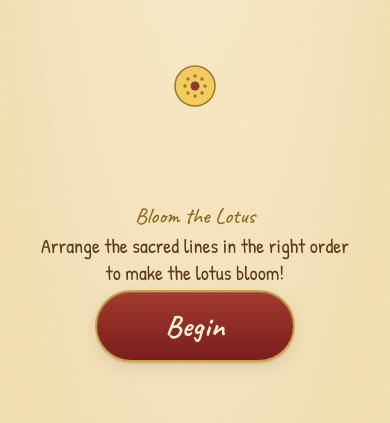
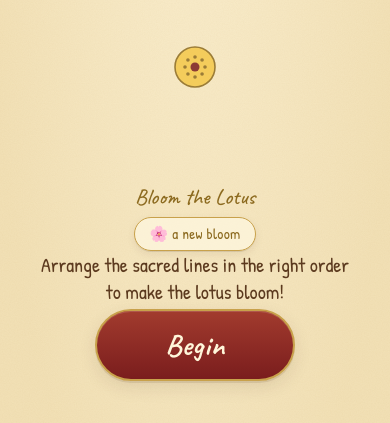
Before and after one commit to lodhakartik/navkar-arrange, a website with bundled scripts: page www/index.html in a window 390 px wide. Shown: the part 313-736 px from the top of the page. Built offline with nearby package versions, Linux system fonts and the light colour scheme; no server answers; a web font is replaced by a local one.

Commit message:
Counter: prominent pill above Begin + reliable placeholder
- Move #play-count between caption and subtitle so it's always
  above the fold on phones (was buried below the Begin button).
- Pill styling: parchment background, gold border, rounded full,
  matches the site's badge. Lotus 🌸 icon as the consistent prefix.
- Synchronous placeholder ("🌸 …") rendered immediately; replaced
  by "🌸 N children have played" once the fetch resolves.
- Friendly fallback ("🌸 a new bloom") instead of empty pill if
  the counter API is unreachable.
- counter.js: Number.isFinite guard so count=0 surfaces correctly
  (was treated as falsy).

```diff
--- a/www/index.html
+++ b/www/index.html
@@ -27,9 +27,9 @@
       </h1>
       <div id="intro-lotus" class="lotus-host"></div>
       <span class="lotus-caption" id="lotus-caption">Bloom the Lotus</span>
+      <span class="play-count" id="play-count" aria-live="polite">🌸 …</span>
       <p class="intro-subtitle">Arrange the sacred lines in the right order to make the lotus bloom!</p>
       <button id="btn-start" class="big-button">Begin</button>
-      <p class="play-count" id="play-count" aria-live="polite"></p>
     </div>
   </section>
 
--- a/www/scripts/app.js
+++ b/www/scripts/app.js
@@ -89,9 +89,13 @@ function renderIntroLotus() {
 async function showPlayCount() {
   const el = $("play-count");
   if (!el) return;
+  el.textContent = "\uD83C\uDF38 \u2026";
   const count = await bumpPlayCount();
-  if (!count) return;
-  el.textContent = `${count.toLocaleString()} children have played \u2728`;
+  if (count == null) {
+    el.textContent = "\uD83C\uDF38 a new bloom";
+    return;
+  }
+  el.textContent = `\uD83C\uDF38 ${count.toLocaleString()} children have played`;
 }
 
 function hideNativeSplash() {
--- a/www/scripts/counter.js
+++ b/www/scripts/counter.js
@@ -5,14 +5,18 @@ const BASE = "https://api.counterapi.dev/v1/lodhakartik/my-first-navkar";
 
 let bumpedThisSession = false;
 
+function parseCount(data) {
+  const n = Number(data && data.count);
+  return Number.isFinite(n) ? n : null;
+}
+
 export async function bumpPlayCount() {
   if (bumpedThisSession) return readPlayCount();
   bumpedThisSession = true;
   try {
     const res = await fetch(`${BASE}/up`, { method: "GET", cache: "no-store" });
     if (!res.ok) return null;
-    const data = await res.json();
-    return Number(data.count) || null;
+    return parseCount(await res.json());
   } catch {
     return null;
   }
@@ -22,8 +26,7 @@ export async function readPlayCount() {
   try {
     const res = await fetch(`${BASE}/`, { method: "GET", cache: "no-store" });
     if (!res.ok) return null;
-    const data = await res.json();
-    return Number(data.count) || null;
+    return parseCount(await res.json());
   } catch {
     return null;
   }
--- a/www/styles/layout.css
+++ b/www/styles/layout.css
@@ -346,15 +346,21 @@ body[data-screen="levels"] #screen-levels {
 }
 
 .play-count {
-  margin-top: 14px;
+  display: inline-block;
+  align-self: center;
+  margin-top: 4px;
+  padding: 6px 14px;
   font-family: "Patrick Hand", "Caveat", cursive;
-  font-size: 16px;
+  font-size: 15px;
   color: var(--gold-deep);
-  opacity: 0.85;
-  min-height: 1.2em;
+  background: rgba(255, 248, 225, 0.7);
+  border: 1.5px solid var(--gold);
+  border-radius: 999px;
+  letter-spacing: 0.3px;
+  min-width: 120px;
   text-align: center;
+  box-shadow: var(--shadow-press);
 }
-.play-count:empty { display: none; }
 
 /* ----- level select ----- */
 .level-grid {
```
